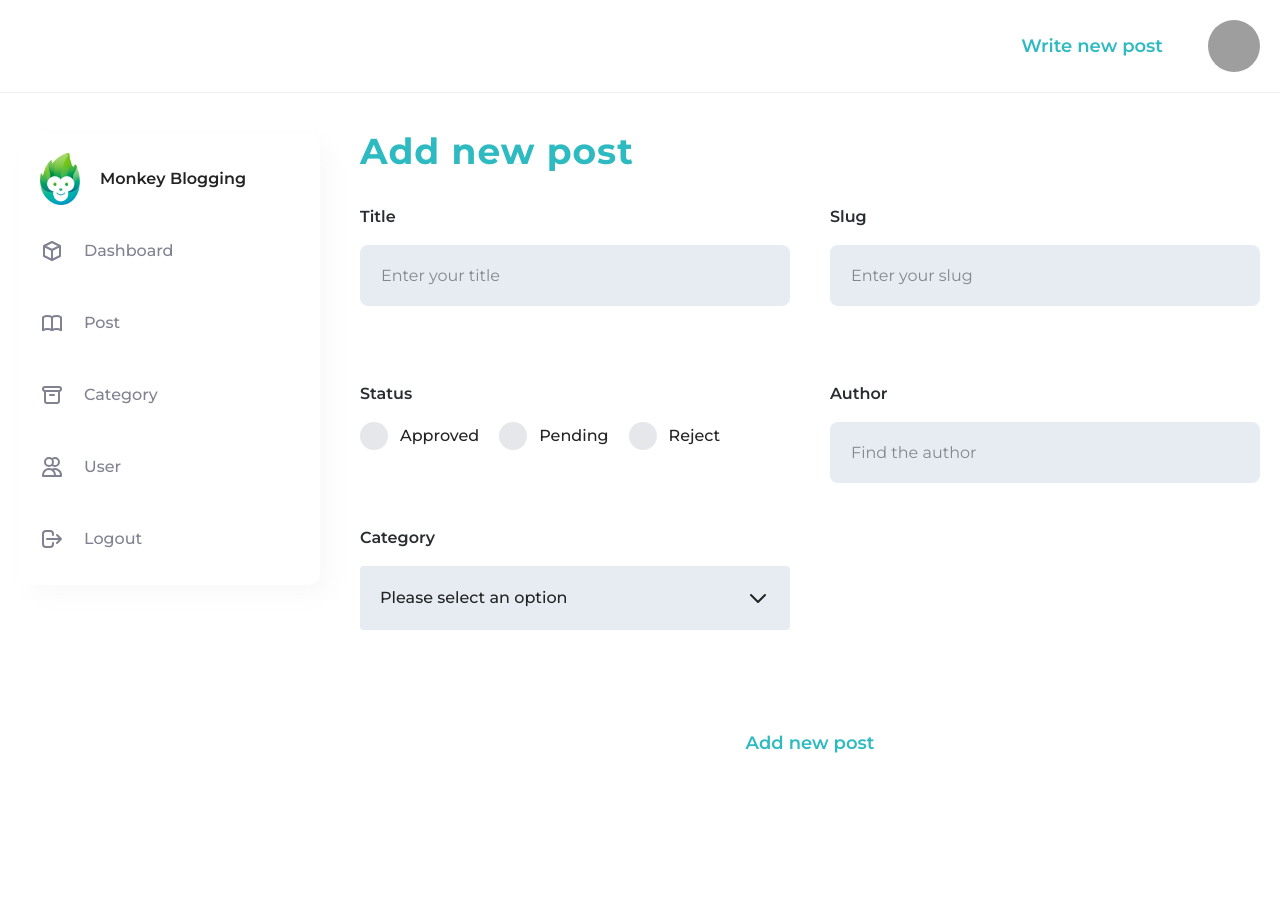
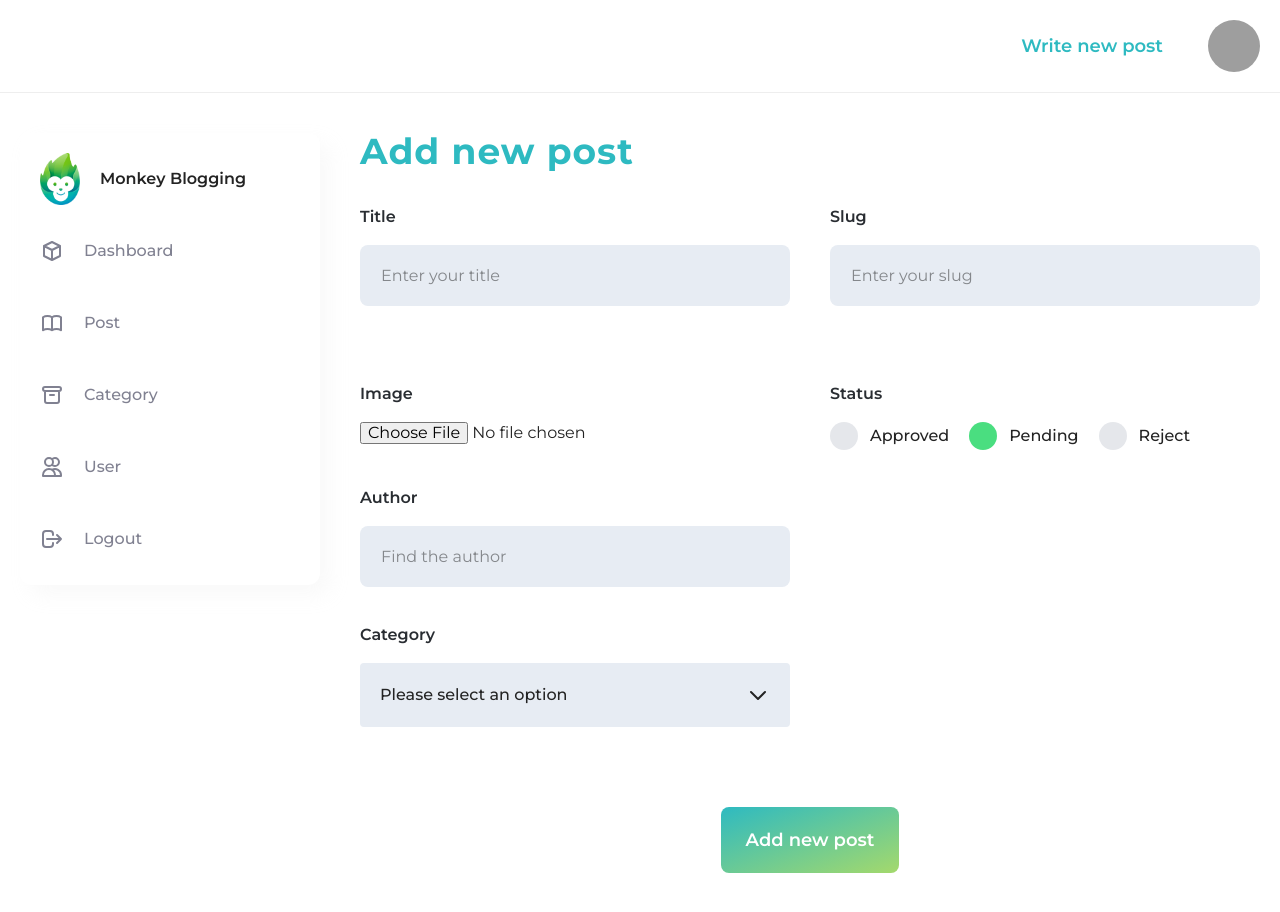
Before and after one commit to AzureVDT/monkey-blogging, a React (Vite) app: page /manage/add-post in a window 1280 px wide. Before the commit the page ends 816 px from the top, so only its background shows below. Built offline with nearby package versions, Linux system fonts and the light colour scheme; no server answers; grey boxes are pictures that could not be loaded.

Commit message:
Add feature add posts, upload images

```diff
--- a/package.json
+++ b/package.json
@@ -23,6 +23,7 @@
     "react-router-dom": "^6.15.0",
     "react-toastify": "^9.1.3",
     "sass": "^1.65.1",
+    "slugify": "^1.6.6",
     "styled-components": "^6.0.7",
     "uuid": "^9.0.0",
     "web-vitals": "^3.4.0",
--- a/src/components/input/Input.jsx
+++ b/src/components/input/Input.jsx
@@ -52,7 +52,7 @@ const Input = ({ name = "", type = "text", children, control, ...props }) => {
 
 Input.propTypes = {
     name: PropTypes.string.isRequired,
-    type: PropTypes.string.isRequired,
+    type: PropTypes.string,
     children: PropTypes.node,
     control: PropTypes.object,
 };
--- a/src/components/label/Label.jsx
+++ b/src/components/label/Label.jsx
@@ -14,7 +14,7 @@ const Label = ({ htmlFor = "", children, ...props }) => {
 };
 
 Label.propTypes = {
-    htmlFor: PropTypes.string.isRequired,
+    htmlFor: PropTypes.string,
     children: PropTypes.node,
 };
 
--- a/src/module/post/PostAddNew.jsx
+++ b/src/module/post/PostAddNew.jsx
@@ -6,26 +6,81 @@ import { Label } from "../../components/label";
 import { Input } from "../../components/input";
 import { Radio } from "../../components/checkbox";
 import { Button } from "../../components/button";
+import slugify from "slugify";
+import { postStatus } from "../../utils/constants";
+import {
+    getStorage,
+    ref,
+    uploadBytesResumable,
+    getDownloadURL,
+} from "firebase/storage";
 const PostAddNewStyles = styled.div``;
 
 const PostAddNew = () => {
-    const { control, watch, setValue } = useForm({
+    const { control, watch, setValue, handleSubmit } = useForm({
         mode: "onChange",
         defaultValues: {
-            status: "",
+            title: "",
+            slug: "",
+            status: 2,
             category: "",
         },
     });
+    const addPostHandler = async (values) => {
+        const cloneValue = { ...values };
+        cloneValue.slug = slugify(values.slug || values.title);
+        cloneValue.status = Number(values.status);
+        // handleUploadImage(cloneValue.image);
+        console.log("addPostHandler ~ cloneValue:", cloneValue);
+    };
+
+    const handleUploadImage = (file) => {
+        const storage = getStorage();
+        const storageRef = ref(storage, "images/" + file.name);
+        const uploadTask = uploadBytesResumable(storageRef, file);
+        uploadTask.on(
+            "state_changed",
+            (snapshot) => {
+                const progress =
+                    (snapshot.bytesTransferred / snapshot.totalBytes) * 100;
+                console.log("Upload is " + progress + "% done");
+                switch (snapshot.state) {
+                    case "paused":
+                        console.log("Upload is paused");
+                        break;
+                    case "running":
+                        console.log("Upload is running");
+                        break;
+                    default:
+                        console.log("Nothing at all");
+                }
+            },
+            (error) => {
+                console.log("handleUploadImage ~ error:", error);
+            },
+            () => {
+                // Upload completed successfully, now we can get the download URL
+                getDownloadURL(uploadTask.snapshot.ref).then((downloadURL) => {
+                    console.log("File available at", downloadURL);
+                });
+            }
+        );
+    };
+
+    const onSelectImage = (e) => {
+        const file = e.target.files[0];
+        if (!file) return;
+        setValue("image", file);
+    };
     const watchStatus = watch("status");
     const watchCategory = watch("category");
-    console.log("PostAddNew ~ watchCategory", watchCategory);
     return (
         <PostAddNewStyles>
             <h1 className="dashboard-heading">Add new post</h1>
-            <form>
+            <form onSubmit={handleSubmit(addPostHandler)}>
                 <div className="grid grid-cols-2 gap-x-10 mb-10">
                     <Field>
-                        <Label>Title</Label>
+                        <Label htmlFor="title">Title</Label>
                         <Input
                             control={control}
                             placeholder="Enter your title"
@@ -33,7 +88,7 @@ const PostAddNew = () => {
                         ></Input>
                     </Field>
                     <Field>
-                        <Label>Slug</Label>
+                        <Label htmlFor="slug">Slug</Label>
                         <Input
                             control={control}
                             placeholder="Enter your slug"
@@ -43,42 +98,54 @@ const PostAddNew = () => {
                 </div>
                 <div className="grid grid-cols-2 gap-x-10 mb-10">
                     <Field>
+                        <Label htmlFor="image">Image</Label>
+                        <input
+                            type="file"
+                            name="image"
+                            onChange={onSelectImage}
+                        />
+                    </Field>
+                    <Field>
                         <Label>Status</Label>
                         <div className="flex items-center gap-x-5">
                             <Radio
                                 name="status"
                                 control={control}
-                                checked={watchStatus === "approved"}
-                                onClick={() => setValue("status", "approved")}
-                                value="approved"
+                                checked={
+                                    Number(watchStatus) === postStatus.APPROVED
+                                }
+                                value={postStatus.APPROVED}
                             >
                                 Approved
                             </Radio>
                             <Radio
                                 name="status"
                                 control={control}
-                                checked={watchStatus === "pending"}
-                                onClick={() => setValue("status", "pending")}
-                                value="pending"
+                                checked={
+                                    Number(watchStatus) === postStatus.PENDING
+                                }
+                                value={postStatus.PENDING}
                             >
                                 Pending
                             </Radio>
                             <Radio
                                 name="status"
                                 control={control}
-                                checked={watchStatus === "reject"}
-                                onClick={() => setValue("status", "reject")}
-                                value="reject"
+                                checked={
+                                    Number(watchStatus) === postStatus.REJECTED
+                                }
+                                value={postStatus.REJECTED}
                             >
                                 Reject
                             </Radio>
                         </div>
                     </Field>
                     <Field>
-                        <Label>Author</Label>
+                        <Label htmlFor="author">Author</Label>
                         <Input
                             control={control}
                             placeholder="Find the author"
+                            name="author"
                         ></Input>
                     </Field>
                 </div>
@@ -95,7 +162,7 @@ const PostAddNew = () => {
                     </Field>
                     <Field></Field>
                 </div>
-                <Button type="submit" className="mx-auto">
+                <Button type="submit" kind="primary" className="mx-auto">
                     Add new post
                 </Button>
             </form>
--- a/src/utils/constants.jsx
+++ b/src/utils/constants.jsx
@@ -10,3 +10,9 @@ export const theme = {
     gray23: "#232323",
     gray80: "#808191",
 };
+
+export const postStatus = {
+    APPROVED: 1,
+    PENDING: 2,
+    REJECTED: 3,
+};
```
Also changed, not shown: 1 other file (tests, documents, lock files or other folders).
